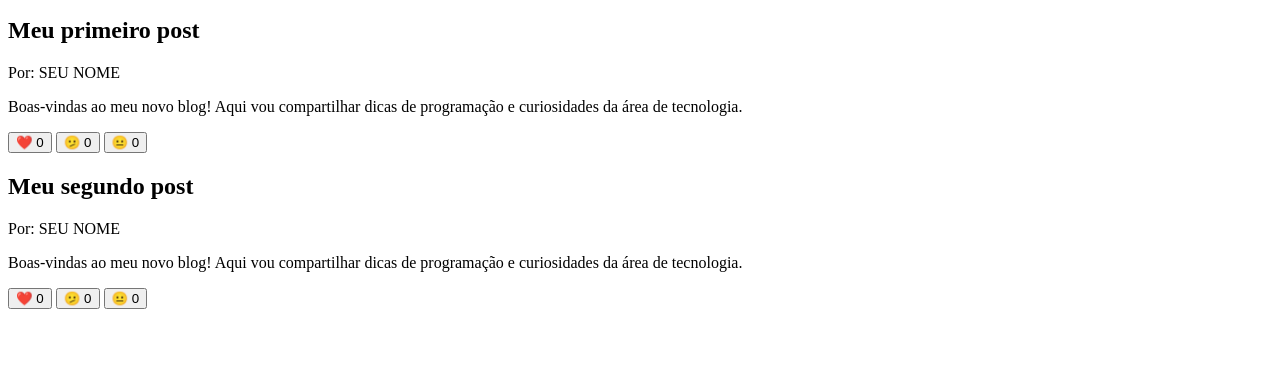
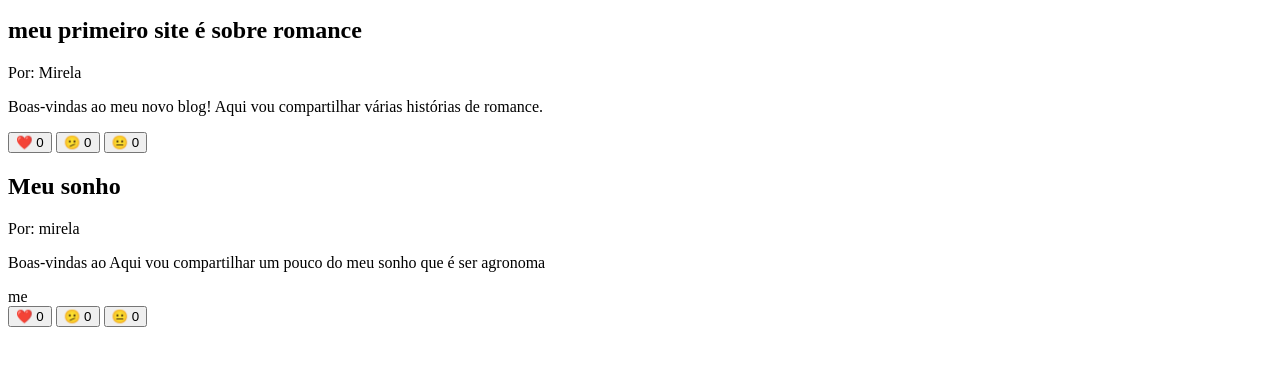
Before and after one commit to mirelaflechasantos-crypto/2-trimestre, a plain HTML site: page index.html in a window 1280 px wide. Shown: the part 123-488 px from the top of the page. Drawn offline with Linux system fonts and the light colour scheme.

Commit message:
novo post

```diff
--- a/index.html
+++ b/index.html
@@ -16,19 +16,17 @@
     </header>
     <main>
         <div>
-            <h2>Meu primeiro post</h2>
-            <p>Por: SEU NOME</p>
-            <p>Boas-vindas ao meu novo blog! Aqui vou compartilhar dicas de programação e curiosidades da área de
-                tecnologia.</p>
+            <h2>meu primeiro site é sobre romance</h2>
+            <p>Por: Mirela</p>
+            <p>Boas-vindas ao meu novo blog! Aqui vou compartilhar várias histórias de romance.</p>
         </div>
         <button>❤️ <span>0</span></button>
         <button>🫤 <span>0</span></button>
         <button>😐 <span>0</span></button>
         <div>
-            <h2>Meu segundo post</h2>
-            <p>Por: SEU NOME</p>
-            <p>Boas-vindas ao meu novo blog! Aqui vou compartilhar dicas de programação e curiosidades da área de
-                tecnologia.</p>
+            <h2>Meu sonho</h2>
+            <p>Por: mirela</p>
+            <p>Boas-vindas ao Aqui vou compartilhar um pouco do meu sonho que é ser agronoma</p>me
         </div>
         <button>❤️ <span>0</span></button>
         <button>🫤 <span>0</span></button>
```
